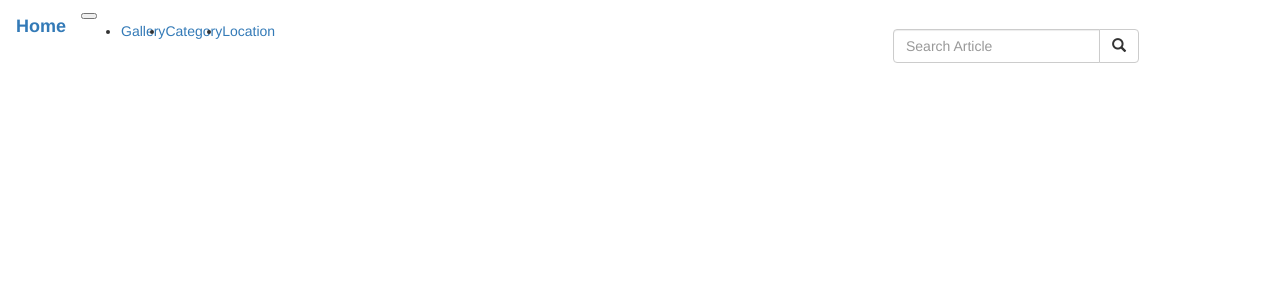
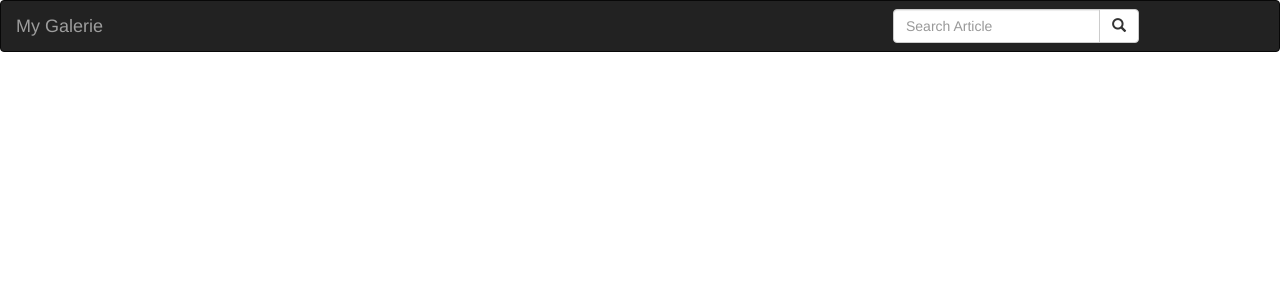
Before and after one commit to Soniakoi/Galerie, a Django app: page /search/ in a window 1280 px wide. Shown: the top 300 px of the page. Run offline with Django 3.2, Linux system fonts and the light colour scheme; some libraries are stand-ins or nearby versions.

Commit message:
Modify navbar.html

```diff
--- a/phoros/templates/all-phoros/base.html
+++ b/phoros/templates/all-phoros/base.html
@@ -6,7 +6,7 @@
   <meta charset="utf-8">
 
   {% if title %}
-  <title>My Galerie - {{title}}</title>
+  <title> Galerie - {{title}}</title>
   {% else %}
     <title> Galerie </title>
   {% endif %}
--- a/phoros/templates/navbar.html
+++ b/phoros/templates/navbar.html
@@ -8,42 +8,12 @@
 </head>
 
 <body>
-    <nav class="navbar fixed-top navbar-expand-lg scrolling-navbar">
-        <a class="navbar-brand" href="{% url 'galeria' %}"><strong>Home</strong></a>
-        <button class="navbar-toggler" type="button" data-toggle="collapse" data-target="#navbarSupportedContent"
-          aria-controls="navbarSupportedContent" aria-expanded="false" aria-label="Toggle navigation">
-          <span class="navbar-toggler-icon"></span>
-        </button>
-        <div class="collapse navbar-collapse" id="navbarSupportedContent">
-          <ul class="navbar-nav mr-auto">
-            <li class="nav-item active">
-              <a class="nav-link" href="{% url 'gallery' %}">Gallery <span class="sr-only">(current)</span></a>
-            </li>
-
-            <li class="nav-item dropdown">
-              <a class="nav-link dropdown-toggle mr-auto" id="navbarDropdownMenuLink" data-toggle="dropdown"
-                  aria-haspopup="true" aria-expanded="false">Category</a>
-                  <div class="dropdown-menu" aria-labelledby="category">
-                      <a class="dropdown-item" href="#">Office_wear</a>
-                      <a class="dropdown-item" href="#">Casual_wear</a>
-                      <a class="dropdown-item" href="#">Kids_fashion</a>
-                  </div>
-
-            </li>
-            <li class="nav-item dropdown">
-                <a class="nav-link dropdown-toggle mr-auto" id="navbarDropdownMenuLink" data-toggle="dropdown"
-                    aria-haspopup="true" aria-expanded="false">Location</a>
-                    <div class="dropdown-menu" aria-labelledby="category">
-                        <a class="dropdown-item" href="/location/Nairobi">Nairobi</a>
-                        <a class="dropdown-item" href="/location/Accra">Accra</a>
-                        <a class="dropdown-item" href="/location/New_York">New York</a>
-                        <a class="dropdown-item" href="/location/Paris">Paris</a>
-                        <a class="dropdown-item" href="/location/Alaska">Alaska</a>
-                    </div>
-
-              </li>
-          </ul>
-
+  <nav class="navbar navbar-inverse">
+    <div class="container-fluid">
+      <div class="navbar-header">
+        <a class="navbar-brand" href="{% url 'newsToday' %}">My Galerie</a>
+        <title>Galerie</title>
+      </div>
       <!-- Adding a search form  -->
       <div class="col-sm-4 col-md-4 navbar-right">
 
```
